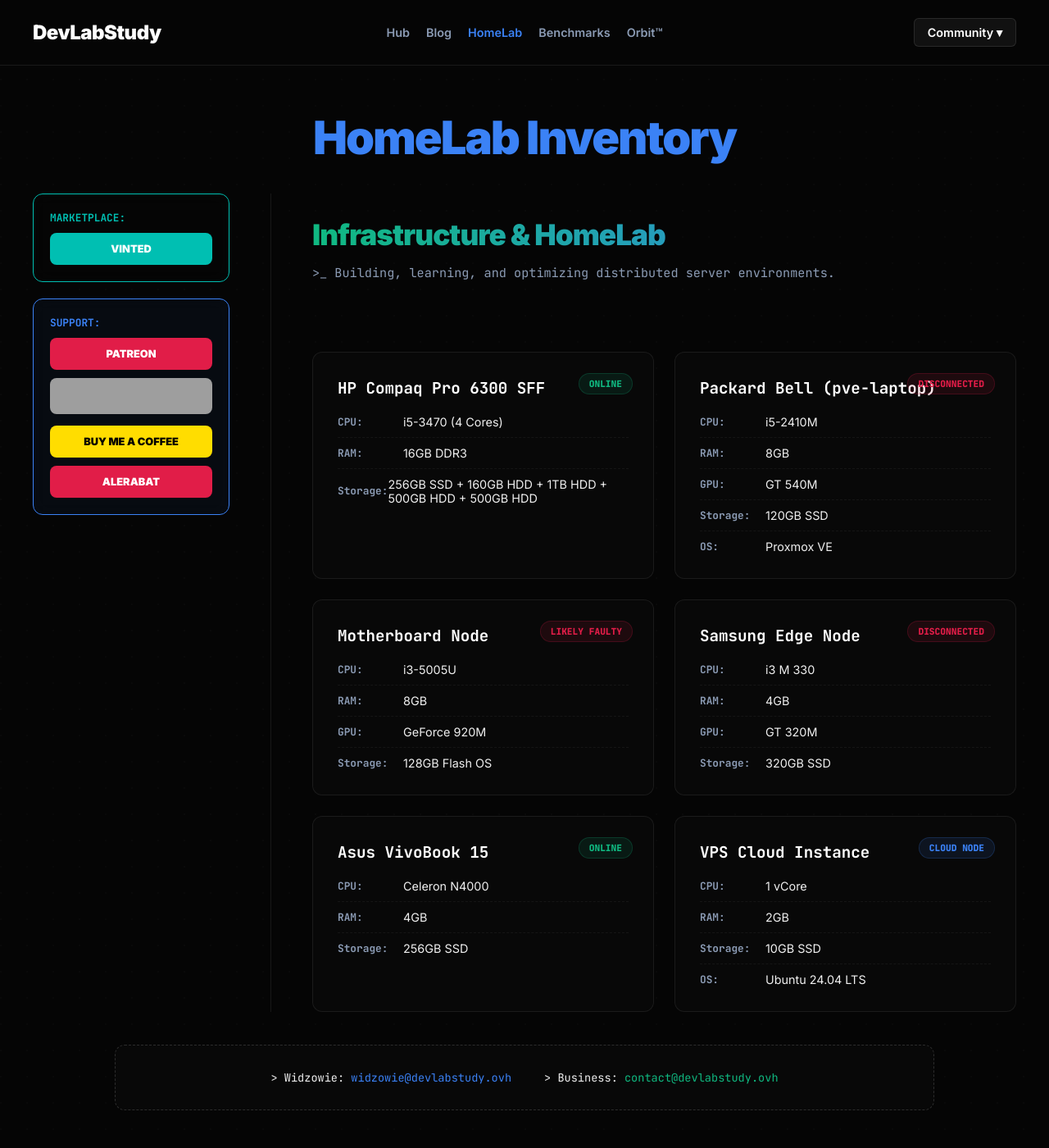
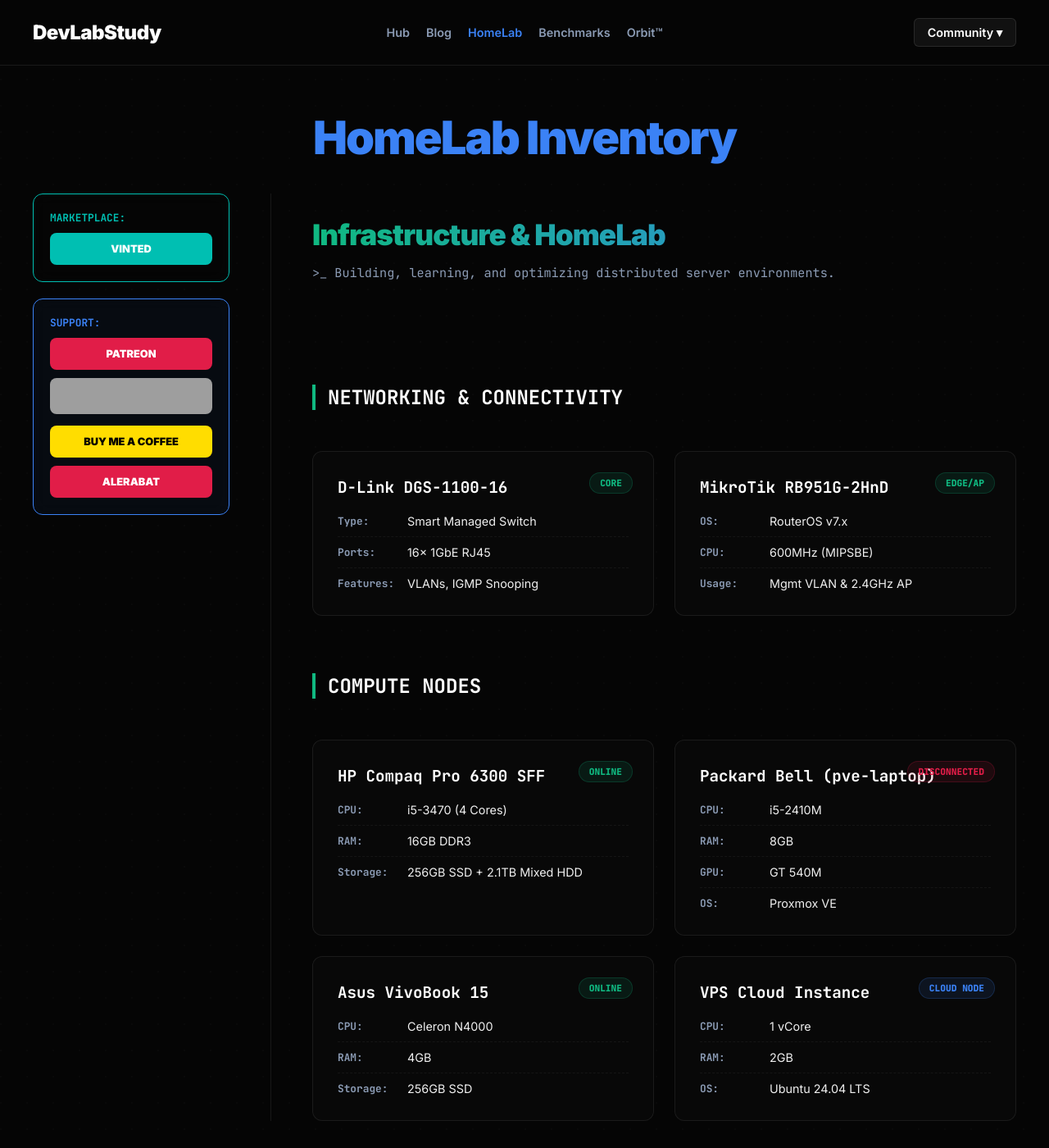
Before and after one commit to TobiMessi/TobiMessi.github.io, a Jekyll site: the page built from homelab.html, in a window 1280 px wide and 1400 px high. Shown: the whole window at 82% size. Built offline with Jekyll 4.4.1, drawn with Linux system fonts in a browser that asks for light colours; grey boxes are pictures that could not be loaded.

Commit message:
Update homelab.html

```diff
--- a/homelab.html
+++ b/homelab.html
@@ -3,10 +3,11 @@
 title: HomeLab Inventory
 ---
 <style>
-    /* Style tylko dla kafelków z serwerami */
     .hero-homelab { text-align: left; margin-bottom: 40px; }
     .hero-homelab h2 { font-size: 2.2rem; margin-bottom: 10px; background: linear-gradient(to right, #10b981, #3b82f6); -webkit-background-clip: text; -webkit-text-fill-color: transparent; font-weight: 900; letter-spacing: -1px; }
     .hero-homelab p { color: var(--text-muted); font-size: 0.95rem; font-family: 'JetBrains Mono', monospace; }
+
+    .section-title { font-family: 'JetBrains Mono', monospace; color: #fff; border-left: 4px solid #10b981; padding-left: 15px; margin: 40px 0 20px 0; font-size: 1.5rem; text-transform: uppercase; }
 
     .nodes-grid { display: grid; grid-template-columns: repeat(auto-fit, minmax(300px, 1fr)); gap: 25px; }
 
@@ -18,7 +19,7 @@
 
     .spec-line { display: flex; align-items: center; margin-bottom: 10px; padding-bottom: 10px; border-bottom: 1px dashed rgba(255,255,255,0.05); font-size: 0.9rem; }
     .spec-line:last-child { border-bottom: none; margin-bottom: 0; padding-bottom: 0; }
-    .spec-label { color: var(--text-muted); width: 80px; font-weight: 600; font-family: 'JetBrains Mono', monospace; font-size: 0.8rem; }
+    .spec-label { color: var(--text-muted); width: 85px; font-weight: 600; font-family: 'JetBrains Mono', monospace; font-size: 0.8rem; }
 </style>
 
 <section class="hero-homelab">
@@ -26,13 +27,33 @@
     <p>>_ Building, learning, and optimizing distributed server environments.</p>
 </section>
 
+<h3 class="section-title">Networking & Connectivity</h3>
+<div class="nodes-grid">
+    <div class="node-card">
+        <span class="status-badge">Core</span>
+        <span class="node-name">D-Link DGS-1100-16</span>
+        <div class="spec-line"><span class="spec-label">Type:</span><span>Smart Managed Switch</span></div>
+        <div class="spec-line"><span class="spec-label">Ports:</span><span>16x 1GbE RJ45</span></div>
+        <div class="spec-line"><span class="spec-label">Features:</span><span>VLANs, IGMP Snooping</span></div>
+    </div>
+
+    <div class="node-card">
+        <span class="status-badge">Edge/AP</span>
+        <span class="node-name">MikroTik RB951G-2HnD</span>
+        <div class="spec-line"><span class="spec-label">OS:</span><span>RouterOS v7.x</span></div>
+        <div class="spec-line"><span class="spec-label">CPU:</span><span>600MHz (MIPSBE)</span></div>
+        <div class="spec-line"><span class="spec-label">Usage:</span><span>Mgmt VLAN & 2.4GHz AP</span></div>
+    </div>
+</div>
+
+<h3 class="section-title">Compute Nodes</h3>
 <div class="nodes-grid">
     <div class="node-card">
         <span class="status-badge">Online</span>
         <span class="node-name">HP Compaq Pro 6300 SFF</span>
         <div class="spec-line"><span class="spec-label">CPU:</span><span>i5-3470 (4 Cores)</span></div>
         <div class="spec-line"><span class="spec-label">RAM:</span><span>16GB DDR3</span></div>
-        <div class="spec-line"><span class="spec-label">Storage:</span><span>256GB SSD + 160GB HDD + 1TB HDD + 500GB HDD + 500GB HDD</span></div>
+        <div class="spec-line"><span class="spec-label">Storage:</span><span>256GB SSD + 2.1TB Mixed HDD</span></div>
     </div>
 
     <div class="node-card">
@@ -41,26 +62,7 @@
         <div class="spec-line"><span class="spec-label">CPU:</span><span>i5-2410M</span></div>
         <div class="spec-line"><span class="spec-label">RAM:</span><span>8GB</span></div>
         <div class="spec-line"><span class="spec-label">GPU:</span><span>GT 540M</span></div>
-        <div class="spec-line"><span class="spec-label">Storage:</span><span>120GB SSD</span></div>
         <div class="spec-line"><span class="spec-label">OS:</span><span>Proxmox VE</span></div>
-    </div>
-
-    <div class="node-card">
-        <span class="status-badge" style="color: #e11d48; background: rgba(225, 29, 72, 0.1); border-color: rgba(225, 29, 72, 0.2);">Likely Faulty</span>
-        <span class="node-name">Motherboard Node</span>
-        <div class="spec-line"><span class="spec-label">CPU:</span><span>i3-5005U</span></div>
-        <div class="spec-line"><span class="spec-label">RAM:</span><span>8GB</span></div>
-        <div class="spec-line"><span class="spec-label">GPU:</span><span>GeForce 920M</span></div>
-        <div class="spec-line"><span class="spec-label">Storage:</span><span>128GB Flash OS</span></div>
-    </div>
-
-    <div class="node-card">
-        <span class="status-badge" style="color: #e11d48; background: rgba(225, 29, 72, 0.1); border-color: rgba(225, 29, 72, 0.2);">Disconnected</span>
-        <span class="node-name">Samsung Edge Node</span>
-        <div class="spec-line"><span class="spec-label">CPU:</span><span>i3 M 330</span></div>
-        <div class="spec-line"><span class="spec-label">RAM:</span><span>4GB</span></div>
-        <div class="spec-line"><span class="spec-label">GPU:</span><span>GT 320M</span></div>
-        <div class="spec-line"><span class="spec-label">Storage:</span><span>320GB SSD</span></div>
     </div>
 
     <div class="node-card">
@@ -76,7 +78,6 @@
         <span class="node-name">VPS Cloud Instance</span>
         <div class="spec-line"><span class="spec-label">CPU:</span><span>1 vCore</span></div>
         <div class="spec-line"><span class="spec-label">RAM:</span><span>2GB</span></div>
-        <div class="spec-line"><span class="spec-label">Storage:</span><span>10GB SSD</span></div>
         <div class="spec-line"><span class="spec-label">OS:</span><span>Ubuntu 24.04 LTS</span></div>
     </div>
 </div>
```
